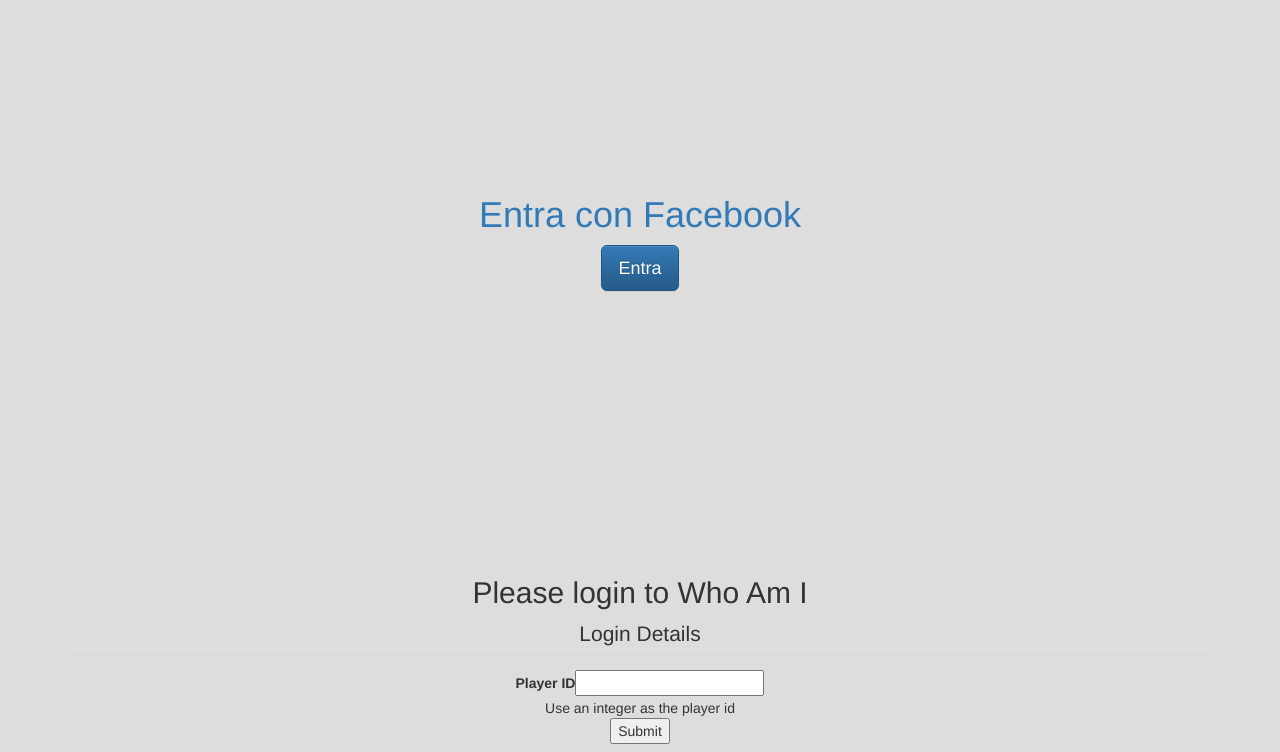
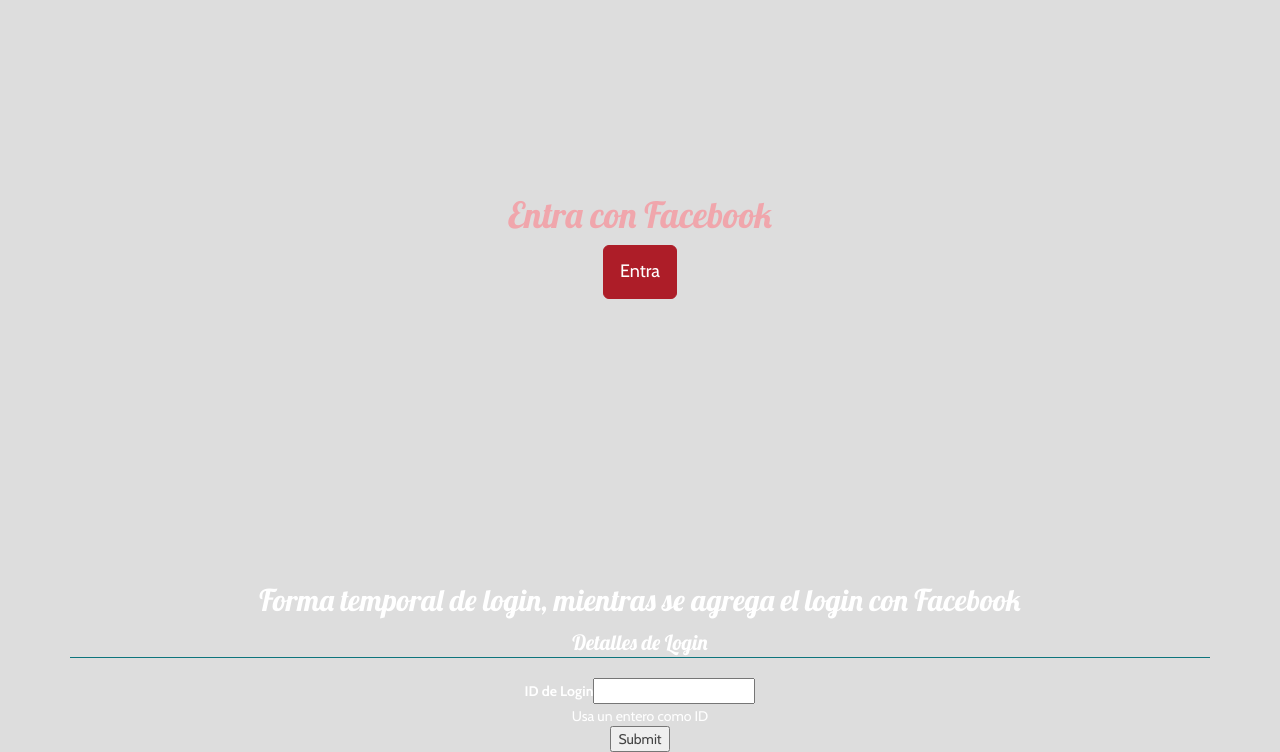
Before and after one commit to betoesquivel/flaskTriviaPrototype, a Flask app: page /login in a window 1280 px wide. Shown: the part 167-919 px from the top of the page. Run offline with Flask 2, Linux system fonts and the light colour scheme; some libraries are stand-ins or nearby versions.

Commit message:
fixed login... I think

```diff
--- a/templates/layout.clean.jinja2.html
+++ b/templates/layout.clean.jinja2.html
@@ -4,7 +4,7 @@
     <head>
         <meta charset="utf-8">
         <meta name="viewport" content="width=device-width, initial-scale=1.0">
-        <title>(RQ) {% block title %}{% endblock %}</title>
+        <title>(TRIVIA) {% block title %}{% endblock %}</title>
         <link rel="stylesheet" href="/static/css/bootstrap.min.css">
         <!-- Latest compiled and minified CSS -->
         <!--        <link rel="stylesheet" href="//netdna.bootstrapcdn.com/bootstrap/3.1.1/css/bootstrap.min.css">-->
--- a/templates/login.jinja2.html
+++ b/templates/login.jinja2.html
@@ -4,10 +4,10 @@
     <meta charset="UTF-8">
     <meta name="viewport" content="width=device-width, initial-scale=1">
     <meta name="viewport" content="width=device-width, initial-scale=1, maximum-scale=1, user-scalable=no">
-    <title>Entra a Rapid Quiz</title>
+    <title>Entra y mide tu cultura</title>
     <!-- Latest compiled and minified CSS --> <link rel="stylesheet" href="//netdna.bootstrapcdn.com/bootstrap/3.1.1/css/bootstrap.min.css">
     <!-- Optional theme -->
-    <link rel="stylesheet" href="//netdna.bootstrapcdn.com/bootstrap/3.1.1/css/bootstrap-theme.min.css">
+    <link rel="stylesheet" href="/static/css/bootstrap.min.css">
     <script src="http://ajax.googleapis.com/ajax/libs/jquery/1.11.0/jquery.min.js"></script>
     <style>
         body {
@@ -27,14 +27,14 @@
                 <h1 class="text-primary">Entra con Facebook</h1>
                 <a href="home.html" class="btn btn-lg btn-primary" type="button">Entra</a>
         </div>
-        <h2>Please login to Who Am I</h2>
+        <h2>Forma temporal de login, mientras se agrega el login con Facebook</h2>
 
         <form action="/home" method="POST">
             <fieldset>
-                <legend>Login Details</legend>
-                <label for="user_id">Player ID</label><input type="text" id="user_id" name="user_id">
+                <legend>Detalles de Login</legend>
+                <label for="user_id">ID de Login</label><input type="text" id="user_id" name="user_id">
                 <br>
-                Use an integer as the player id
+                Usa un entero como ID
                 <br>
                 <input type="submit">
             </fieldset>
```
